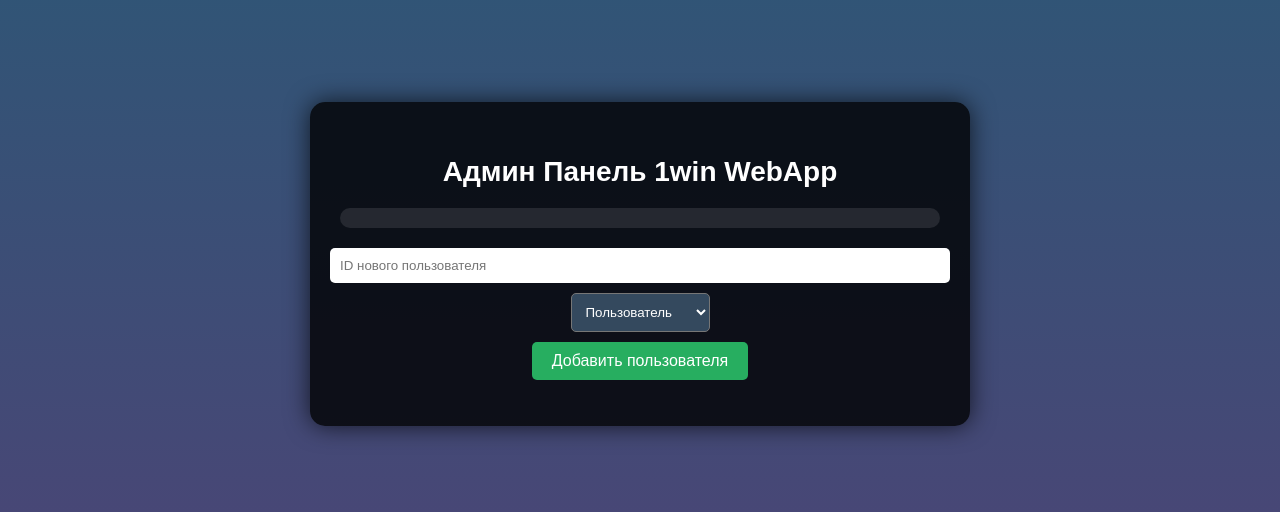
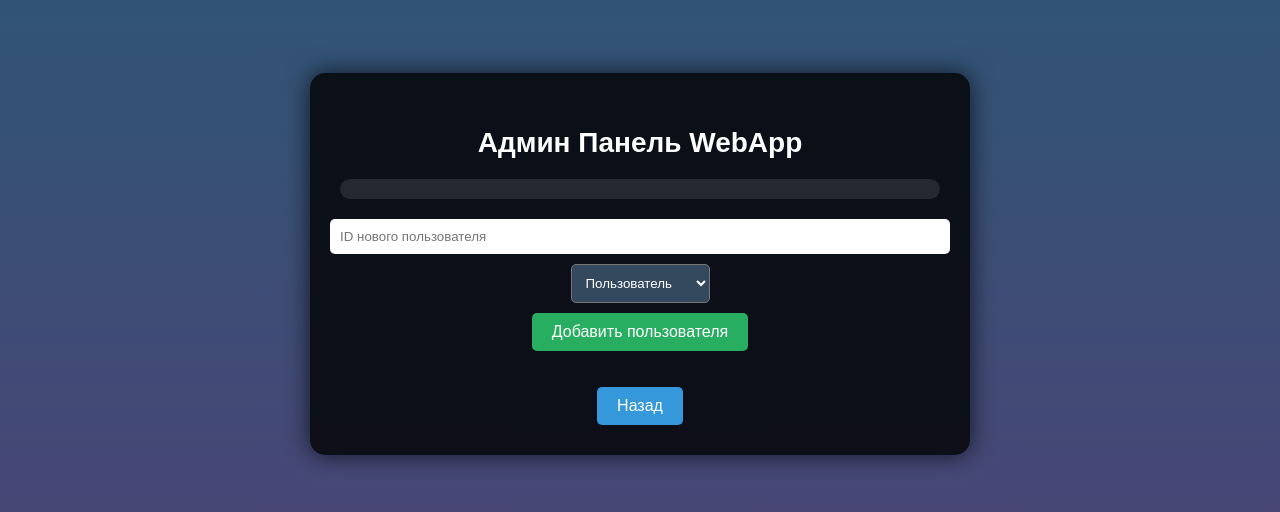
Before and after one commit to luacreate/minestest, a website: page admin.html in a window 1280 px wide. Shown: the part 136-648 px from the top of the page. Drawn offline with Linux system fonts and the light colour scheme; no server answers.

Commit message:
Update admin.html

```diff
--- a/admin.html
+++ b/admin.html
@@ -3,7 +3,7 @@
 <head>
     <meta charset="UTF-8">
     <meta name="viewport" content="width=device-width, initial-scale=1.0">
-    <title>Админ Панель 1win WebApp</title>
+    <title>Админ Панель WebApp</title>
     <style>
         body {
             font-family: Arial, sans-serif;
@@ -41,10 +41,6 @@
             justify-content: space-between;
             align-items: center;
             padding: 10px;
-            border-bottom: 1px solid rgba(255, 255, 255, 0.2);
-        }
-        .user-item:last-child {
-            border-bottom: none;
         }
         button {
             padding: 10px 20px;
@@ -98,11 +94,19 @@
         .error {
             color: #e74c3c;
         }
+        .back-button {
+            margin-top: 20px;
+            background: #3498db;
+            padding: 10px 20px;
+        }
+        .back-button:hover {
+            background: #2980b9;
+        }
     </style>
 </head>
 <body>
     <div class="container">
-        <h2>Админ Панель 1win WebApp</h2>
+        <h2>Админ Панель WebApp</h2>
         <div class="user-list" id="userList">
             <!-- Список пользователей будет загружаться здесь -->
         </div>
@@ -115,7 +119,10 @@
             <button onclick="addUser()">Добавить пользователя</button>
         </div>
         <p id="statusMessage"></p>
+        <!-- Кнопка "Назад" -->
+        <button class="back-button" onclick="goBack()">Назад</button>
     </div>
+
     <script>
         async function loadUsers() {
             try {
@@ -194,6 +201,10 @@
             }
         }
 
+        function goBack() {
+            window.location.href = 'index.html';
+        }
+
         // Загрузка пользователей при загрузке страницы
         loadUsers();
     </script>
```
